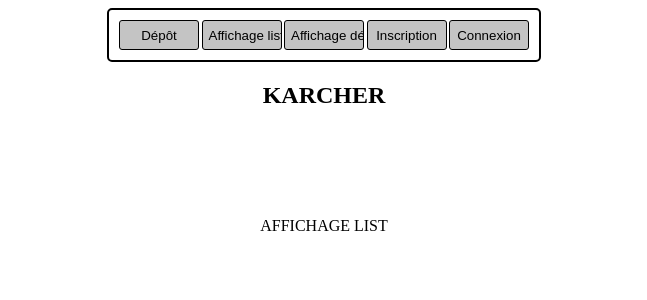
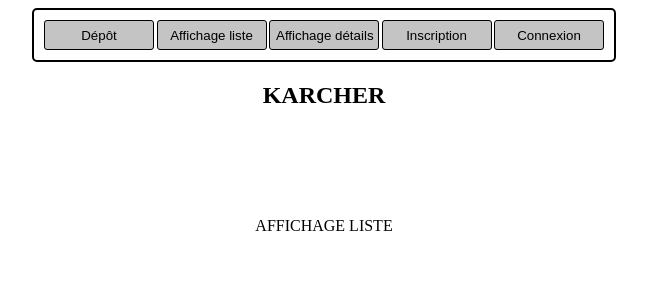
Before and after one commit to rouslan06/Karcher, a PHP site: page /Page/affichageListe/affichageListe.php in a window 1280 px wide. Shown: the top 300 px of the page, without its empty margins (316-963 px from the left). Run offline with PHP 8.4, Linux system fonts and the light colour scheme.

Commit message:
correctif du menu, php et html separé au lieu dutiliser echo

```diff
--- a/Component/menu2.php
+++ b/Component/menu2.php
@@ -3,7 +3,7 @@
 <html>
 
     <head>
-        <title>E-commerce</title>
+        <title>KARCHER</title>
         <meta charset="utf-8">
         <link rel="stylesheet" type="text/css" href="Component/menu.css" />
         <meta name="viewport" content="width=device-width, initial-scale=1">
@@ -12,40 +12,37 @@
     <body>
 
         <?php
+            function menu2() {
+        ?>
 
-            function menu2() {
-
-                echo "
         <div id='menu'>
             <form id='depot' action='../../index.php' method='post'>
-                            <input class='menu' type='submit' value='Dépôt' />
+                <input class='boutonMenu' type='submit' value='Dépôt' />
             </form>
 
             <form id='affichageListe' action='../affichageListe/affichageListe.php' method='post'>
-                            <input class='menu' type='submit' value='Affichage liste' />
+                <input class='boutonMenu' type='submit' value='Affichage liste' />
             </form>
 
             <form id='AffichageDetails' action='../affichageDetails/affichageDetails.php' method='post'>
-                            <input class='menu' type='submit' value='Affichage détails' />
+                <input class='boutonMenu' type='submit' value='Affichage détails' />
             </form>
 
             <form id='Inscription' action='../inscription/inscription.php' method='post'>
-                            <input class='menu' type='submit' value='Inscription' />
+                <input class='boutonMenu' type='submit' value='Inscription' />
             </form>
 
             <form id='Connexion' action='../connexion/connexion.php' method='post'>
-                            <input class='menu' type='submit' value='Connexion' />
+                <input class='boutonMenu' type='submit' value='Connexion' />
             </form>
         </div>
-                ";
 
-                echo "
         <h2 id='titrePrincipale2' style='text-align:center;'>
             KARCHER
         </h2>
-                ";
+
+        <?php
             }
-
         ?>
 
     </body>
--- a/Page/Inscription/inscription.php
+++ b/Page/Inscription/inscription.php
@@ -9,7 +9,7 @@
     <head>
         <title>KARCHER</title>
         <meta charset="utf-8">
-        <link rel="stylesheet" type="text/css" href="./Inscription.css" />
+        <link rel="stylesheet" type="text/css" href="./inscription.css" />
         <meta name="viewport" content="width=device-width, initial-scale=1">
     </head>
 
--- a/Page/affichageDetails/affichageDetails.php
+++ b/Page/affichageDetails/affichageDetails.php
@@ -9,7 +9,7 @@
     <head>
         <title>KARCHER</title>
         <meta charset="utf-8">
-        <link rel="stylesheet" type="text/css" href="./Contact.css" />
+        <link rel="stylesheet" type="text/css" href="./affichageDetails.css" />
         <meta name="viewport" content="width=device-width, initial-scale=1">
     </head>
 
--- a/Page/affichageListe/Blog.css
+++ b/Page/affichageListe/affichageListe.css
@@ -4,21 +4,21 @@
     justify-content: space-between;
     margin-left: auto;
     margin-right: auto;
-    width: 410px;
+    width: 560px;
     height: 30px;
     padding: 10px;
     border-radius: 5px;
 }
 
-.menu {
-    width: 80px;
+.boutonMenu {
+    width: 110px;
     border: 1px solid black;
     border-radius: 3px;
     height: 30px;
     background-color: rgb(196, 196, 196);
 }
 
-.menu:hover {
+.boutonMenu:hover {
     background-color: rgb(26, 155, 194);
 }
 
--- a/Page/affichageListe/affichageListe.php
+++ b/Page/affichageListe/affichageListe.php
@@ -9,7 +9,7 @@
     <head>
         <title>KARCHER</title>
         <meta charset="utf-8">
-        <link rel="stylesheet" type="text/css" href="./Blog.css" />
+        <link rel="stylesheet" type="text/css" href="./affichageListe.css" />
         <meta name="viewport" content="width=device-width, initial-scale=1">
     </head>
 
@@ -21,7 +21,7 @@
 
         <br> <br> <br> <br>
 
-        <p id="center">AFFICHAGE LIST</p>
+        <p id="center">AFFICHAGE LISTE</p>
 
     </body>
 </html>
--- a/Page/connexion/connexion.php
+++ b/Page/connexion/connexion.php
@@ -9,7 +9,7 @@
     <head>
         <title>KARCHER</title>
         <meta charset="utf-8">
-        <link rel="stylesheet" type="text/css" href="./Connexion.css" />
+        <link rel="stylesheet" type="text/css" href="./connexion.css" />
         <meta name="viewport" content="width=device-width, initial-scale=1">
     </head>
 
```
Also changed, not shown: Component/menu.php (+10 -13 lines), Page/Inscription/Inscription.css (+4 -4 lines), Page/affichageDetails/affichageDetails.css (renamed from Page/affichageDetails/Contact.css, +4 -4 lines), Page/connexion/Connexion.css (+4 -4 lines), index.css (+4 -4 lines). Lines whose indentation alone changed are shown as unchanged.
